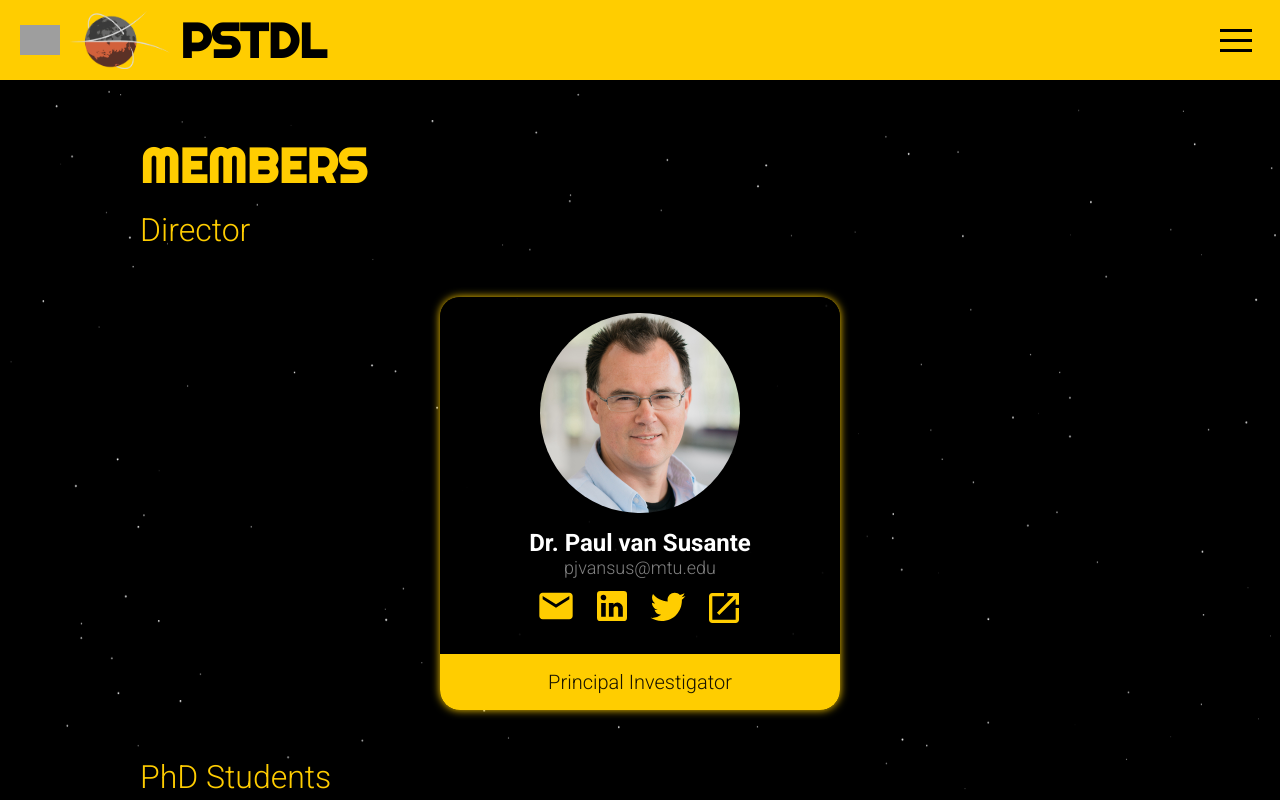
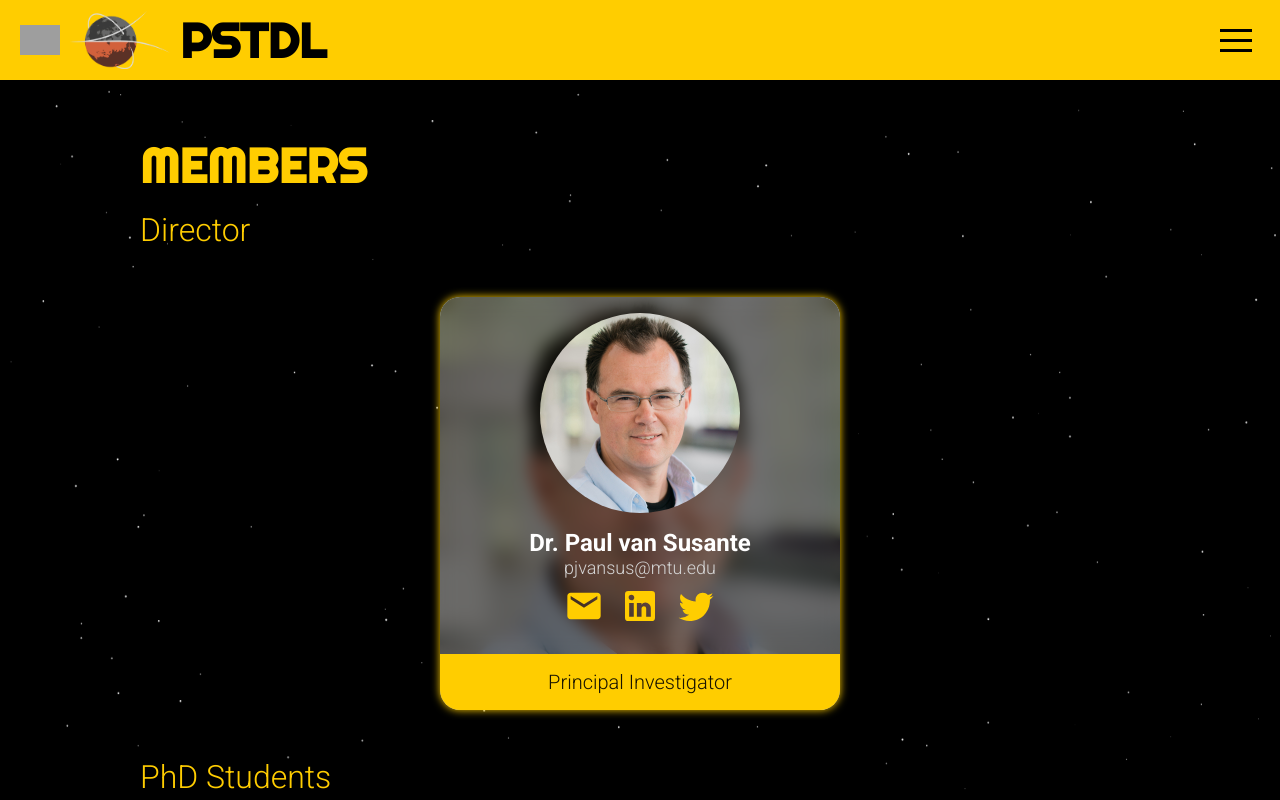
Before and after one commit to mtu-pstdl/pstdl.com, a Next.js app: page /members in a window 1280 px wide. Shown: the top 800 px of the page. Built offline with nearby package versions, Linux system fonts and the light colour scheme; grey boxes are pictures that could not be loaded.

Commit message:
new member background

```diff
--- a/components/MemberView.tsx
+++ b/components/MemberView.tsx
@@ -40,7 +40,9 @@ export function MemberView(props: PropsWithChildren<MemberViewProps>): ReactElem
 	const [showBio, setShowBio] = useState(false);
 	const url: string | undefined = "/members/" + props.member.username + ".jpg";
 
-	return (<div className={"MemberView"}>
+	return (<Link href={"/members/" + props.member.username}>
+		<div className={"MemberView"}>
+			<img className={"background"} src={url} alt={""}/>
 			<div className={"top"}>
 				<div className={"profile-container"}>
 					<object data={url} className={"profile"} type="image/jpg">
@@ -50,20 +52,18 @@ export function MemberView(props: PropsWithChildren<MemberViewProps>): ReactElem
 				<span className={"name"}>{props.member.firstName + " " + props.member.lastName}</span>
 				<span className={"email"}>{props.member.username + "@mtu.edu"}</span>
 				<div className={"buttons"}>
-				<a rel={"noopener noreferrer"} target={"_blank"} href={"mailto:" + props.member.username + "@mtu.edu"}><Email className={"button"}/></a>
-				{props.member.linkedIn && <a rel={"noopener noreferrer"} target={"_blank"} href={props.member.linkedIn}><LinkedIn className={"button"}/></a>}
-				{props.member.twitter && <a rel={"noopener noreferrer"} target={"_blank"} href={props.member.twitter}><Twitter className={"button"}/></a>}
-				<Link href={"/members/" + props.member.username}>
-					<OpenInNew className={"button"}/>
-				</Link>
+					<a rel={"noopener noreferrer"} target={"_blank"}
+					   href={"mailto:" + props.member.username + "@mtu.edu"}><Email className={"button"}/></a>
+					{props.member.linkedIn &&
+                    <a rel={"noopener noreferrer"} target={"_blank"} href={props.member.linkedIn}><LinkedIn
+                        className={"button"}/></a>}
+					{props.member.twitter &&
+                    <a rel={"noopener noreferrer"} target={"_blank"} href={props.member.twitter}><Twitter
+                        className={"button"}/></a>}
 				</div>
-			<Backdrop style={{zIndex: 200, background: "rgba(0,0,0,0.9)"}} open={showBio} onClick={() => setShowBio(false)}>
-				<p className={"bio"}>
-					{props.member.bio}
-				</p>
-			</Backdrop>
 			</div>
 			<span className={"bottom"}>{getPosition()}</span>
-	</div>)
+		</div>
+	</Link>)
 
 }
--- a/styles/MemberView.scss
+++ b/styles/MemberView.scss
@@ -17,11 +17,25 @@
 	border-radius: 20px;
 	box-shadow: 0 0 $paddingSmall $mtuGold;
 	overflow: hidden;
-	//border: solid $mtuGold 2px;
-	width: min(100%, 360px);
+	//width: min(100%, 360px);
+	transition: transform 250ms ease-in-out, box-shadow 250ms ease-in-out;
+	position: relative;
+
+	.background {
+		position: absolute;
+		top: 0;
+		left: 0;
+		width: 100%;
+		height: 100%;
+		object-fit: cover;
+	}
 
 	.top {
 		height: 100%;
+		z-index: 1;
+		backdrop-filter: blur($blur);
+		background: rgba(0, 0, 0, $blurCoef);
+		width: 100%;
 		display: flex;
 		flex-direction: column;
 		justify-content: center;
@@ -50,7 +64,7 @@
 
 		.email {
 			font-weight: lighter;
-			color: gray;
+			color: lightgray;
 			font-size: 1.125em;
 		}
 
@@ -84,6 +98,7 @@
 		text-align: center;
 		color: $antiAstraBackground;
 		font-weight: lighter;
+		z-index: 1;
 		font-size: 1.25em;
 	}
 
@@ -104,3 +119,9 @@
 		width: 40%;
 	}
 }
+
+.MemberView:hover {
+	cursor: pointer;
+	transform: scale(1.05);
+	box-shadow: 0 0 $paddingBig $mtuGold;
+}
--- a/styles/ProjectRow.scss
+++ b/styles/ProjectRow.scss
@@ -9,7 +9,7 @@
 
 .ProjectRow {
 
-	width: min(100%, 300px);
+	width: min(100%, 360px);
 	background: $antiAstraBackground;
 	box-shadow: 0 0 20px #333;
 	display: flex;
@@ -73,8 +73,8 @@
 }
 
 .ProjectRow:hover {
-	box-shadow: 0 0 20px $mtuGold;
-	transform: scale(1.125);
+	box-shadow: 0 0 $paddingBig $mtuGold;
+	transform: scale(1.05);
 	cursor: pointer;
 }
 
```
Lines whose indentation alone changed are shown as unchanged.
